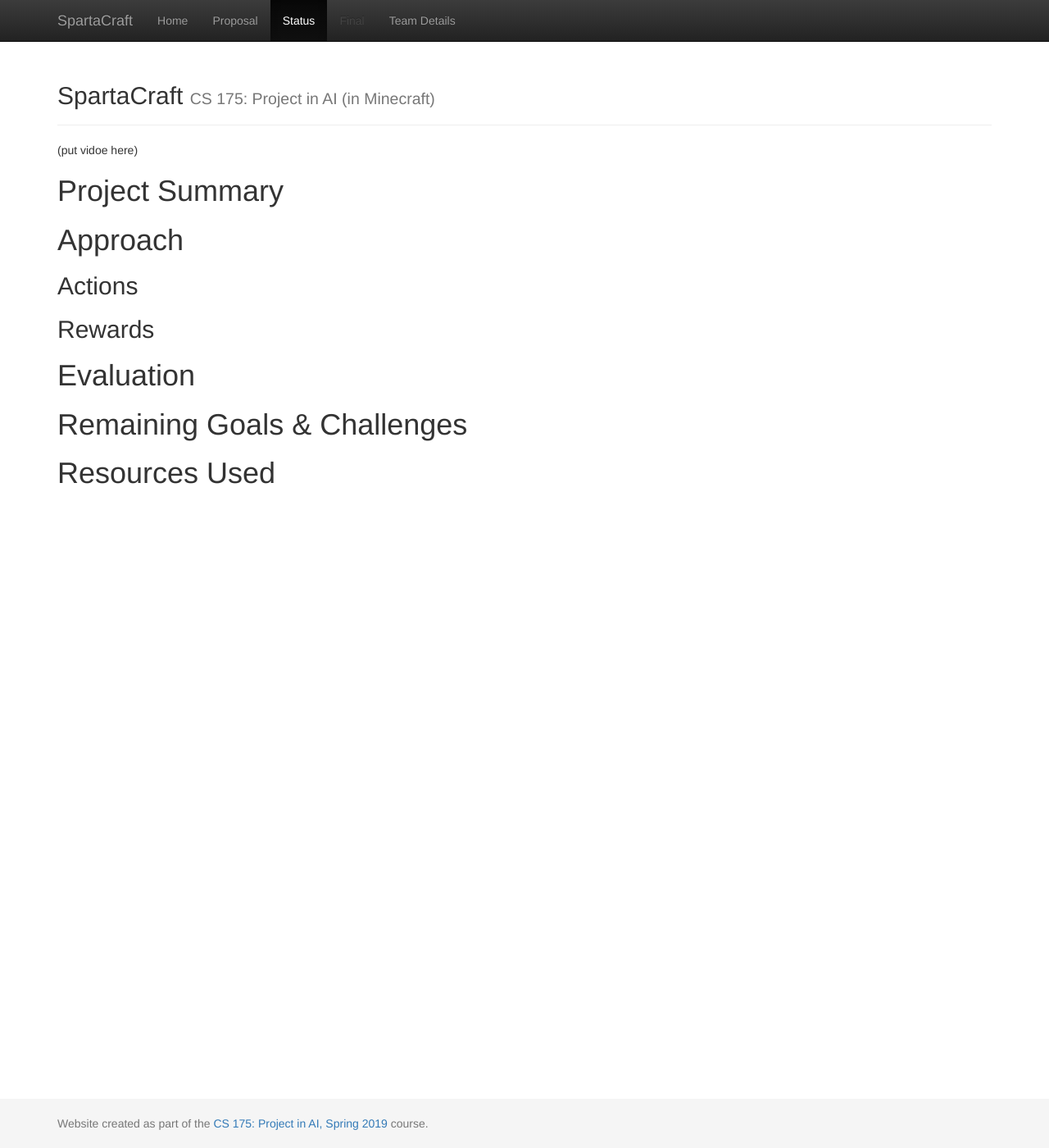
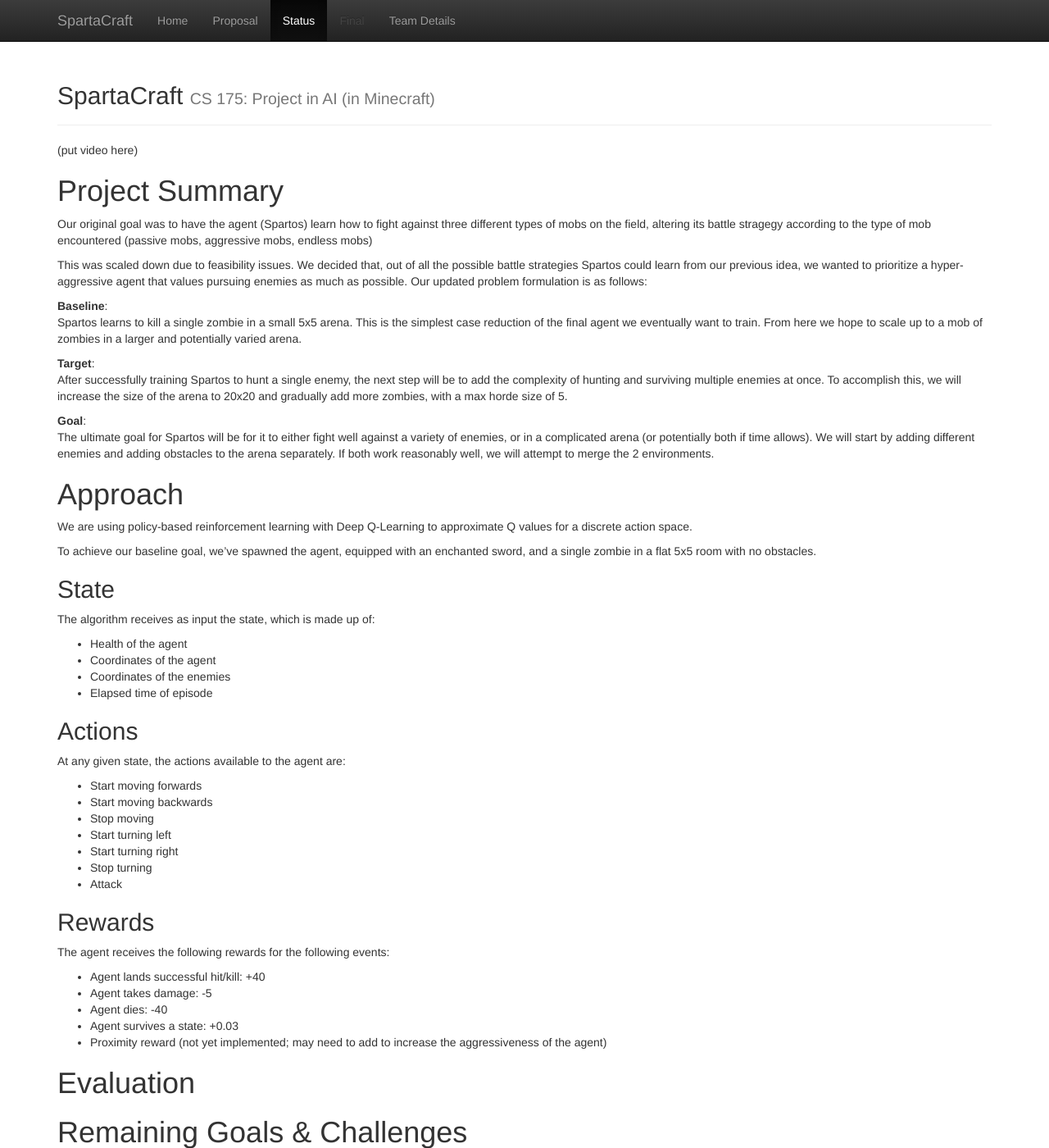
Before and after one commit to brongan/SpartaCraft, a Jekyll site: the page built from docs/status.md, in a window 1280 px wide and 1400 px high. Shown: the whole window at 82% size. Built offline with Jekyll 4.4.1, drawn with Linux system fonts in a browser that asks for light colours; some of the changed text lies outside the part shown.

Commit message:
Update status.md
Filled in most of the status requirements as per assignment instructions. To-do: Video, evaluation graphs, potentially write a more detailed description of the algorithm

```diff
--- a/docs/status.md
+++ b/docs/status.md
@@ -2,17 +2,66 @@
 layout: default
 title: Status
 ---
-(put vidoe here)
+(put video here)
 
 # Project Summary
+Our original goal was to have the agent (Spartos) learn how to fight against three different types of mobs on the field, altering its battle stragegy according to the type of mob encountered (passive mobs, aggressive mobs, endless mobs)
+
+This was scaled down due to feasibility issues. We decided that, out of all the possible battle strategies Spartos could learn from our previous idea, we wanted to prioritize a hyper-aggressive agent that values pursuing enemies as much as possible. Our updated problem formulation is as follows:
+
+__Baseline__:<br>
+Spartos learns to kill a single zombie in a small 5x5 arena. This is the simplest case reduction of the final agent we eventually want to train. From here we hope to scale up to a mob of zombies in a larger and potentially varied arena.
+
+__Target__:<br>
+After successfully training Spartos to hunt a single enemy, the next step will be to add the complexity of hunting and surviving multiple enemies at once. To accomplish this, we will increase the size of the arena to 20x20 and gradually add more zombies, with a max horde size of 5.
+
+__Goal__:<br>
+The ultimate goal for Spartos will be for it to either fight well against a variety of enemies, or in a complicated arena (or potentially both if time allows). We will start by adding different enemies and adding obstacles to the arena separately. If both work reasonably well, we will attempt to merge the 2 environments.
 
 # Approach
+We are using policy-based reinforcement learning with Deep Q-Learning to approximate Q values for a discrete action space.
+
+To achieve our baseline goal, we've spawned the agent, equipped with an enchanted sword, and a single zombie in a flat 5x5 room with no obstacles.
+
+## State
+The algorithm receives as input the state, which is made up of:
+- Health of the agent
+- Coordinates of the agent
+- Coordinates of the enemies
+- Elapsed time of episode
 
 ## Actions
+At any given state, the actions available to the agent are:
+- Start moving forwards
+- Start moving backwards
+- Stop moving
+- Start turning left
+- Start turning right
+- Stop turning
+- Attack
+
 ## Rewards
+The agent receives the following rewards for the following events:
+- Agent lands successful hit/kill: +40
+- Agent takes damage: -5
+- Agent dies: -40
+- Agent survives a state: +0.03
+- Proximity reward (not yet implemented; may need to add to increase the aggressiveness of the agent)
 
 # Evaluation
 
 # Remaining Goals & Challenges
+- Put Spartos against a variety of enemies, or a horde of one type of enemy
+- Reduce strength of sword so Spartos has to go in for multiple hits
+- Add verticality to the arena by adding obstacles and cliffs
 
 # Resources Used
+__RL Algorithms__:<br>
+- http://incompleteideas.net/book/RLbook2018.pdf
+- http://incompleteideas.net/tiles/tiles3.html
+
+__Implementation Examples__:<br>
+- https://medium.com/emergent-future/simple-reinforcement-learning-with-tensorflow-part-0-q-learning-with-tables-and-neural-networks-d195264329d0
+- https://medium.freecodecamp.org/an-introduction-to-deep-q-learning-lets-play-doom-54d02d8017d8?gi=8d7e34546ac3
+- https://adventuresinmachinelearning.com/reinforcement-learning-tensorflow/
+- https://github.com/openai/gym/blob/master/gym/envs/classic_control/mountain_car.py
```
